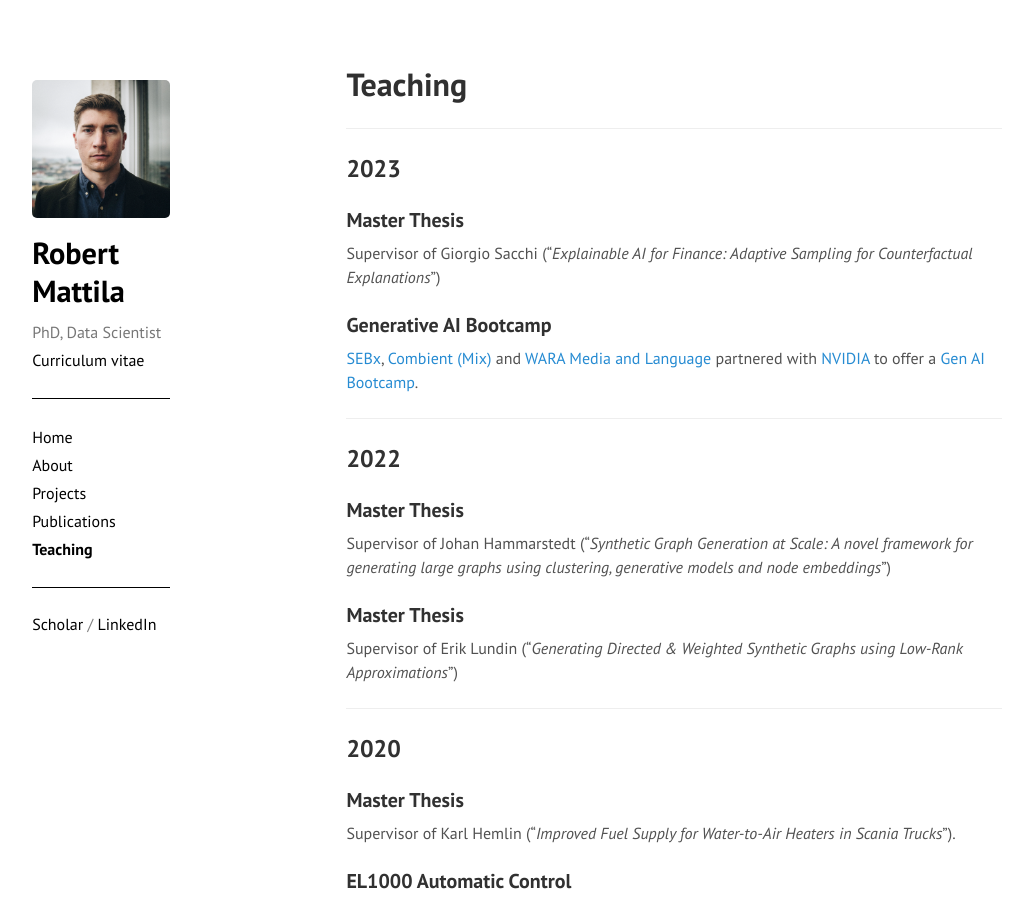
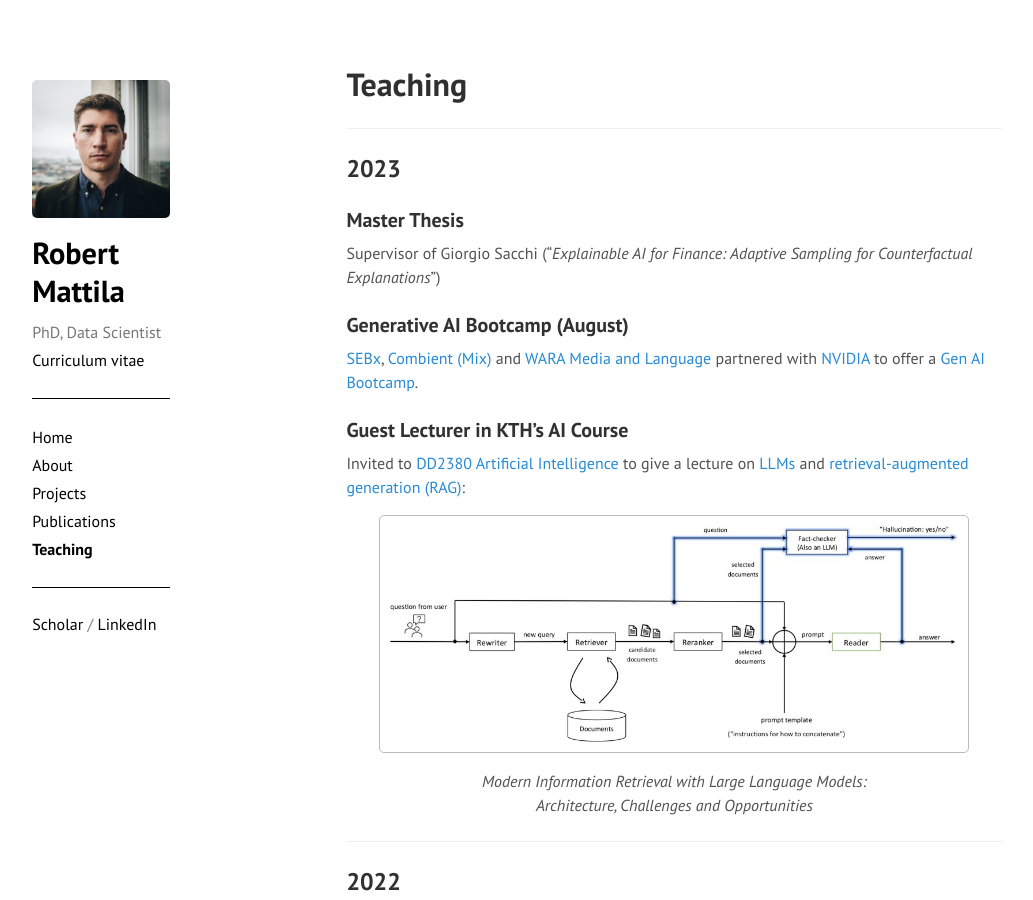
Before and after one commit to rmattila/rmattila.github.io, a Jekyll site: the page built from teaching.md, in a window 1280 px wide and 900 px high. Shown: the whole window, without its empty margins (92-1125 px from the left). Built offline with Jekyll 4.4.1, drawn with Linux system fonts in a browser that asks for light colours; comment, search, counter and statistics services are not loaded.

Commit message:
add KTH lecture

```diff
--- a/teaching.md
+++ b/teaching.md
@@ -10,9 +10,19 @@ title: Teaching
 
 Supervisor of Giorgio Sacchi ("*Explainable AI for Finance: Adaptive Sampling for Counterfactual Explanations*")
 
-### Generative AI Bootcamp
+### Generative AI Bootcamp (August)
 
 [SEBx](https://sebx.io/), [Combient (Mix)](https://combient.com/mix) and [WARA Media and Language](https://wasp-sweden.org/industrial-cooperation/research-arenas/wara-media-and-language/) partnered with [NVIDIA](https://www.nvidia.com/) to offer a [Gen AI Bootcamp](https://www.openhackathons.org/s/siteevent/a0C5e000008dSj2EAE/se000276).
+
+### Guest Lecturer in KTH's AI Course
+
+Invited to [DD2380 Artificial Intelligence](https://www.kth.se/student/kurser/kurs/DD2380?l=en) to give a lecture on [LLMs](https://en.wikipedia.org/wiki/Large_language_model) and [retrieval-augmented generation (RAG)](https://arxiv.org/abs/2005.11401):
+
+<p align="center">
+<img src="../img/rag_overview.jpg" style="border: 1px solid #BBB; padding: 10px;" width="590">
+<i>Modern Information Retrieval with Large Language Models:<br> Architecture, Challenges and Opportunities</i>
+</p>
+
 
 <hr>
 ## 2022
```
Also changed, not shown: img/rag_overview.jpg (added).
